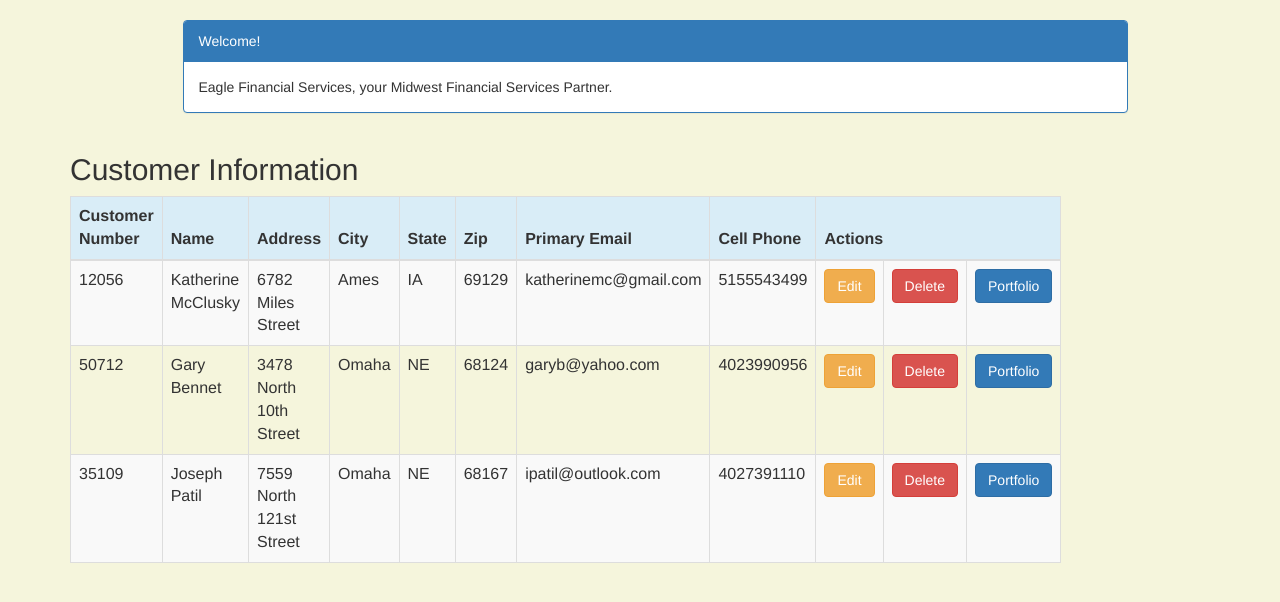
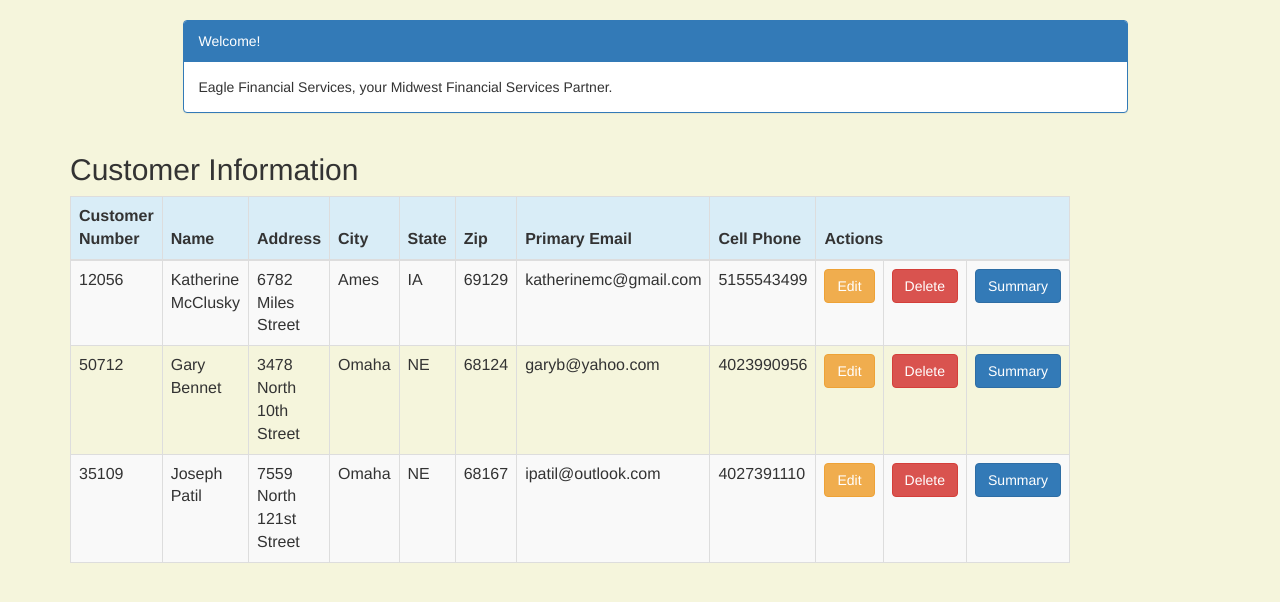
Before and after one commit to stutiraut/stuti_efs, a Django app: page /portfolio/customer_list in a window 1280 px wide. Shown: the part 52-654 px from the top of the page. Run offline with Django 3.2, Linux system fonts and the light colour scheme; a user stored in the database is signed in; data comes from the database, SQL or seed files in the repository; both versions use the stored data as it was after the commit; some libraries are stand-ins or nearby versions.

Commit message:
Added summary page

```diff
--- a/portfolio/templates/portfolio/customer_list.html
+++ b/portfolio/templates/portfolio/customer_list.html
@@ -61,8 +61,8 @@
                            class="btn btn-danger">Delete</a>
                     </td>
 
-                    <td><a href=""
-                           class="btn btn-primary">Portfolio</a>
+                    <td><a href="{% url 'portfolio:summary' pk=customer.pk %}"
+                           class="btn btn-primary">Summary</a>
 
                 </tr>
             {% endfor %}
--- a/portfolio/urls.py
+++ b/portfolio/urls.py
@@ -17,4 +17,5 @@
     path('investment/create/', views.investment_new, name='investment_new'),
     path('investment/<int:pk>/edit/', views.investment_edit, name='investment_edit'),
     path('investment/<int:pk>/delete/', views.investment_delete, name='investment_delete'),
+    path('customer/<int:pk>/summary/', views.summary, name='summary'),
 ]
--- a/portfolio/views.py
+++ b/portfolio/views.py
@@ -4,7 +4,7 @@
 from .forms import *
 from django.shortcuts import render, get_object_or_404
 from django.shortcuts import redirect
-
+from django.db.models import Sum
 
 
 now = timezone.now()
@@ -134,3 +134,18 @@
    investment = get_object_or_404(Investment, pk=pk)
    investment.delete()
    return redirect('portfolio:investment_list')
+
+
+@login_required
+def summary(request, pk):
+    customer = get_object_or_404(Customer, pk=pk)
+    customers = Customer.objects.filter(created_date__lte=timezone.now())
+    stocks = Stock.objects.filter(customer=pk)
+    investments = Investment.objects.filter(customer=pk)
+    sum_purchase_price = Stock.objects.filter(customer=pk).aggregate(Sum('purchase_price'))
+    sum_recent_value = Investment.objects.filter(customer=pk).aggregate(Sum('recent_value'))
+    return render(request, 'portfolio/summary.html', {'customers': customers,
+                                                    'stocks': stocks,
+                                                    'investments': investments,
+                                                    'sum_purchase_price': sum_purchase_price,
+                                                    'sum_recent_value': sum_recent_value,})
```
Also changed, not shown: mfs/settings.py (+8 -2 lines), db.sqlite3.
